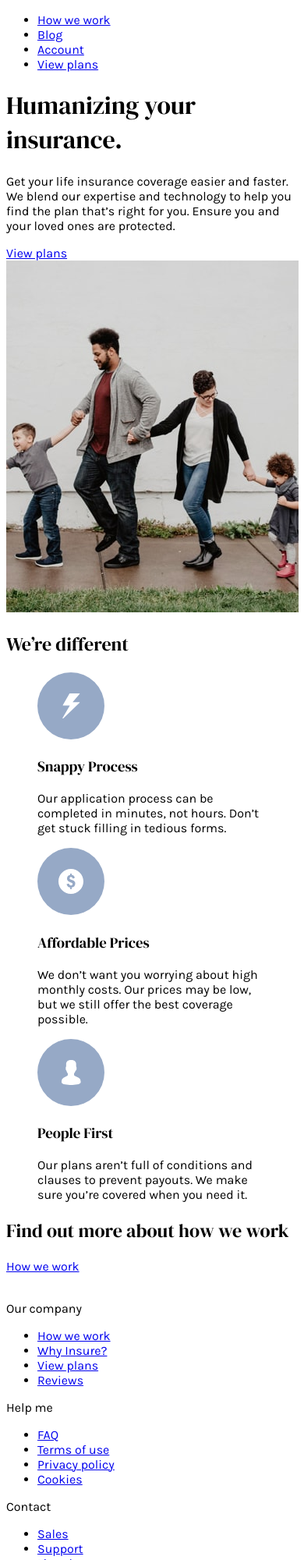
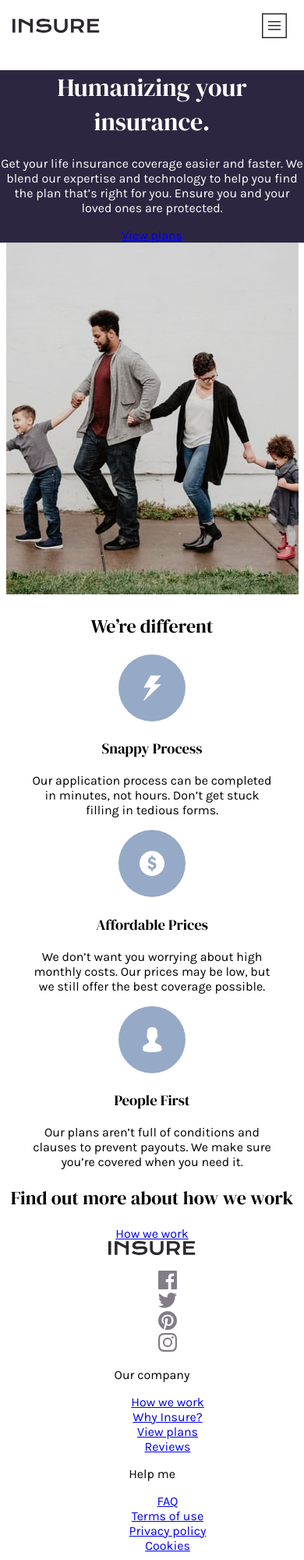
Before and after one commit to brittgalloway/InsureLanding, a website: page index.html in a window 390 px wide. Shown: the top 2000 px of the page at 78% size. Drawn offline with Linux system fonts and the light colour scheme.

Commit message:
mobile nav and footer social media added

```diff
--- a/index.html
+++ b/index.html
@@ -7,13 +7,21 @@
     <link rel="icon" type="image/png" sizes="32x32" href="./images/favicon-32x32.png">
     <link rel="stylesheet" type="text/css" href="./styles.css">
 
-  <title>Frontend Mentor | Insure landing page</title>
+    <title>Insure landing page | Brittney Galloway | Frontend Mentor</title>
 
   </head>
   <body>
     <header>
-  <nav aria-label="Main site navigation">
-    <ul id="nav" class="closed">
+      <div id="top-row">
+        <a href="/">
+          <img class="logo" alt="Insure logo" src="./images/logo.svg"/>
+        </a>
+        <button popovertarget="nav" class="mobile-only">
+          <img src="./images/icon-hamburger.svg">
+        </button>
+      </div>
+      <nav popover id="nav" aria-label="Main site navigation">
+        <ul id="nav-list">
           <li><a href="#" class="nav-item">How we work</a></li>
           <li><a href="#" class="nav-item">Blog</a></li>
           <li><a href="#" class="nav-item">Account</a></li>
@@ -80,10 +88,34 @@
         <a href="#">How we work</a>
       </div>
     </main>
-
     <footer>
-  <img src="" alt="" class="logo">
-  <ul class="social-media"></ul>
+      <div id="">
+        <a href="/">
+          <img class="logo" alt="Insure logo" src="./images/logo.svg"/>
+        </a>
+        <ul class="social-media">
+          <li>
+            <a href="#">
+              <img src="./images/icon-facebook.svg" alt="facebook logo">
+            </a>
+          </li>
+          <li>
+            <a href="#">
+              <img src="./images/icon-twitter.svg" alt="twitter logo">
+            </a>
+          </li>
+          <li>
+            <a href="#">
+              <img src="./images/icon-pinterest.svg" alt="pinterest logo">
+            </a>
+          </li>
+          <li>
+            <a href="#">
+              <img src="./images/icon-instagram.svg" alt="instagram logo">
+            </a>
+          </li>
+        </ul>
+      </div>
       <div class="company">
         <p>Our company</p>
         <ul>
@@ -124,6 +156,5 @@
         Coded by <a href="#">Brittney Galloway</a>.
       </div>
     </footer>
-
   </body>
 </html>
--- a/styles.css
+++ b/styles.css
@@ -3,7 +3,7 @@
 :root {
     --dark-violet: hsl(256, 26%, 20%);
     --grayish-blue: hsl(216, 30%, 68%);
-    --very-darkd-volet: hsl(270, 9%, 17%);
+    --very-dark-volet: hsl(270, 9%, 17%);
     --dark-grayish-violet: hsl(273, 4%, 51%);
     --very-light-gray: hsl(0, 0%, 98%);
 }
@@ -12,6 +12,9 @@ body {
     overflow-x: hidden;
     font-size: 16px;
     font-weight:400;
+    text-align: center;
+    padding: 0;
+    margin: 0;
 }
 h1,
 h2,
@@ -19,7 +22,30 @@ h3 {
     font-family: "DM Serif Display", serif;
     font-weight: 400;
 }
+li {
+    list-style: none;
+}
 
+#top-row {
+    display: flex;
+    background: #fff;
+    align-items: center;
+    justify-content: space-between;
+    padding: 1rem;
+}
+#top-row button {
+    background: transparent;
+    border: none;
+}
+#humanize {
+    background: var(--dark-violet);
+    color: #fff;
+}
 
 @media ( width > 375px ) {}
+@media ( width >= 850px ) {
+    .mobile-only {
+        display: none;
+    }
+}
 @media ( width >= 1440px ) {}
```
Lines whose indentation alone changed are shown as unchanged.
